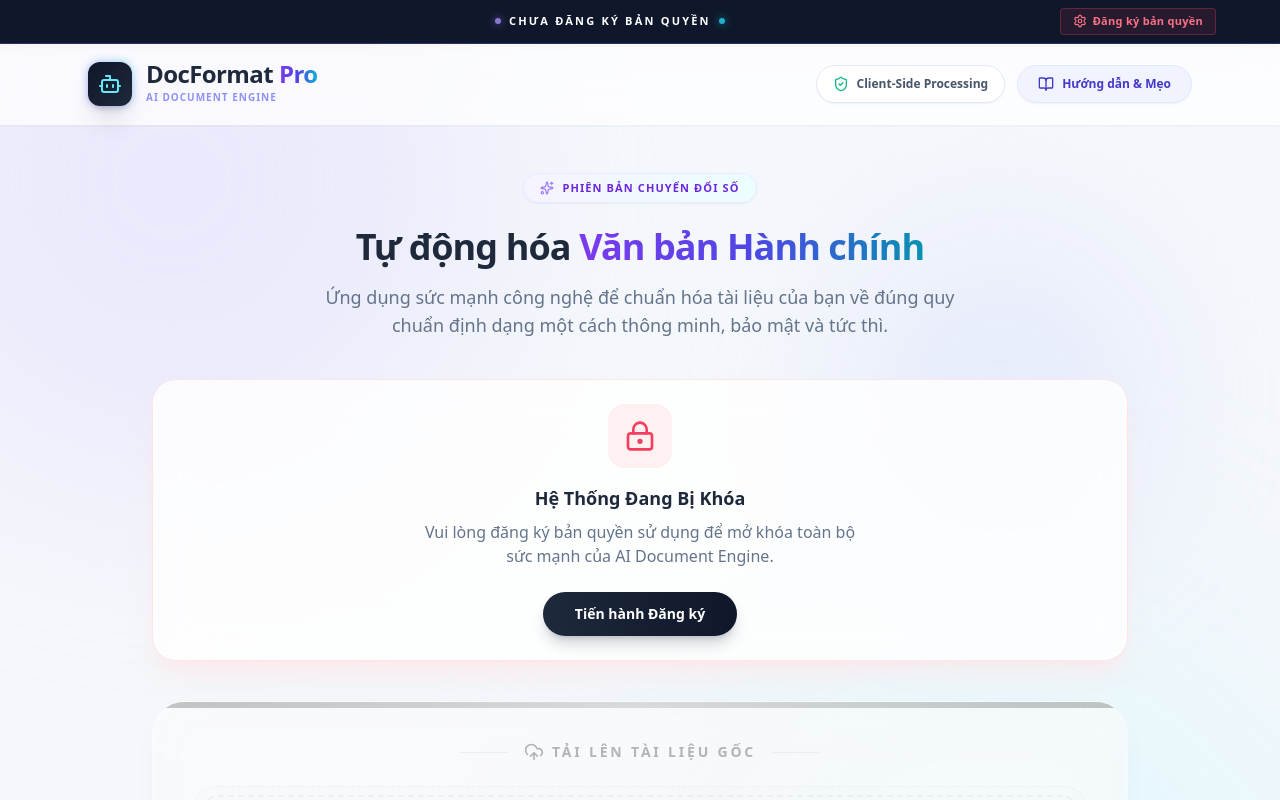
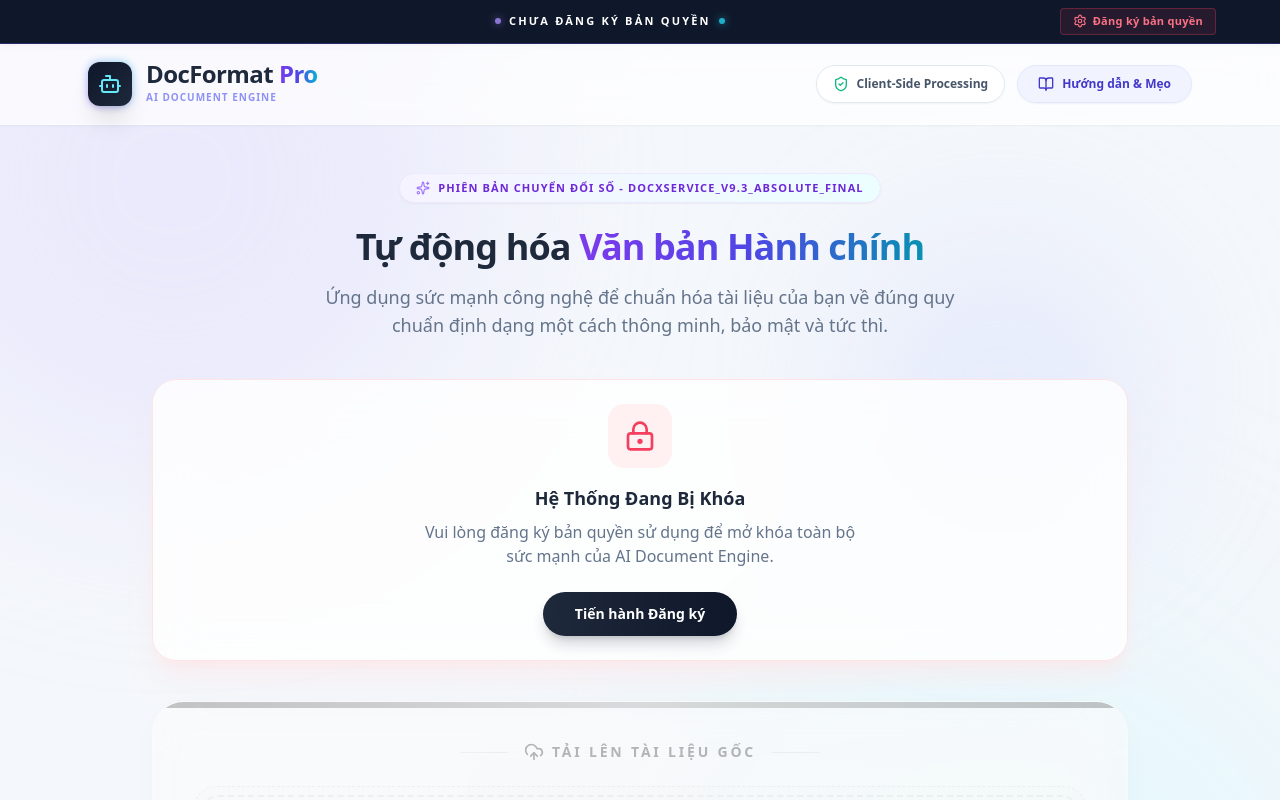
Before and after one commit to cnttcva/docFormat_Pro, a React (Vite) app: page / in a window 1280 px wide. Shown: the top 800 px of the page. Built offline with nearby package versions, Linux system fonts and the light colour scheme.

Commit message:
Add files via upload

```diff
--- a/App.tsx
+++ b/App.tsx
@@ -342,7 +342,7 @@ export default function App() {
         <div className="text-center mb-10 space-y-4">
           <div className="inline-flex items-center gap-2 px-4 py-1.5 rounded-full bg-gradient-to-r from-violet-50 to-cyan-50 border border-violet-100 shadow-sm text-violet-700 text-[11px] font-black uppercase tracking-widest mb-2">
             <Sparkles className="w-3.5 h-3.5 text-violet-500 animate-pulse" />
-            Phiên bản chuyển đổi số
+            Phiên bản chuyển đổi số - DocxService_v9.3_Absolute_Final
           </div>
           <h2 className="text-2xl sm:text-3xl md:text-4xl font-black text-slate-800 tracking-tight">
             Tự động hóa <span className="bg-clip-text text-transparent bg-gradient-to-r from-violet-600 via-indigo-600 to-cyan-600">Văn bản Hành chính</span>
--- a/metadata.json
+++ b/metadata.json
@@ -1,5 +1,5 @@
 {
-  "name": "Remix04.01: DocFormat Pro",
+  "name": "Remix04.02: DocFormat Pro",
   "description": "A client-side document automation tool that formats Word documents to academic standards automatically.",
   "requestFramePermissions": []
 }
```
Also changed, not shown: 1 other file (tests, documents, lock files or other folders).
